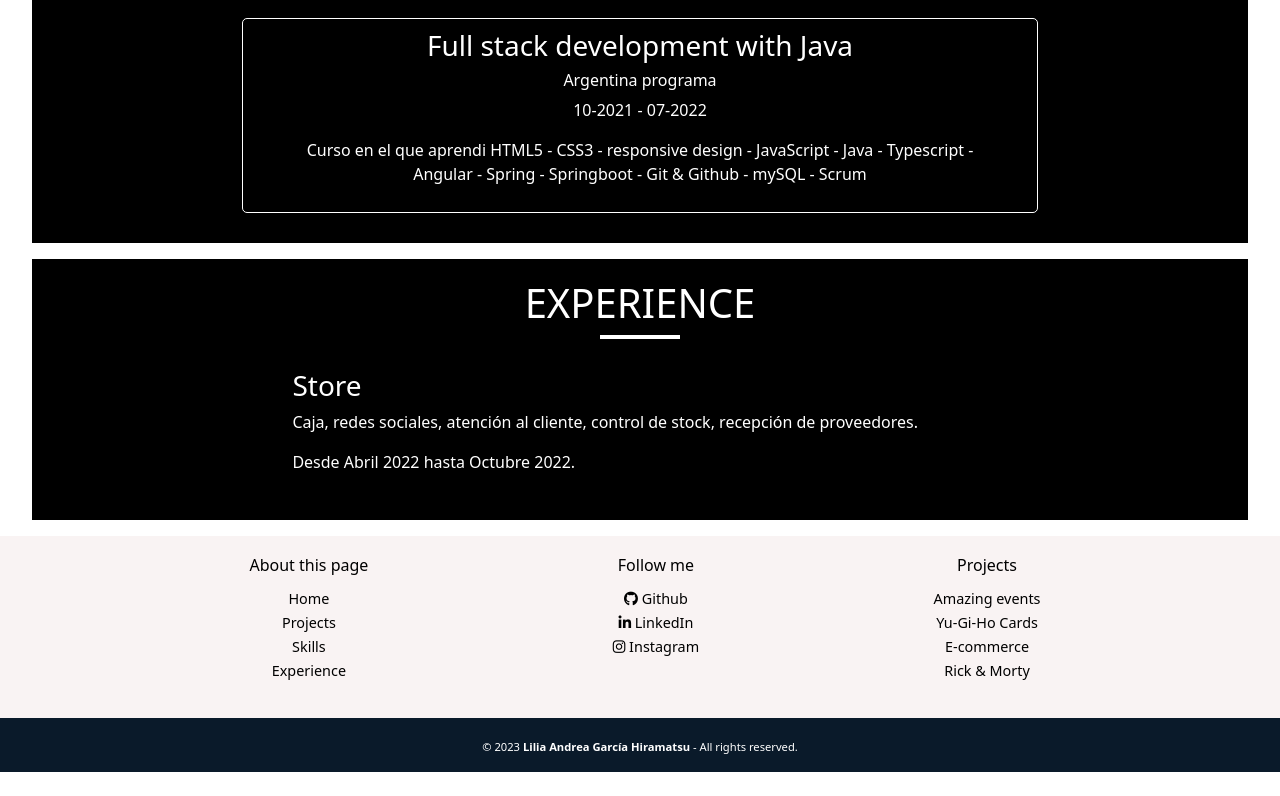
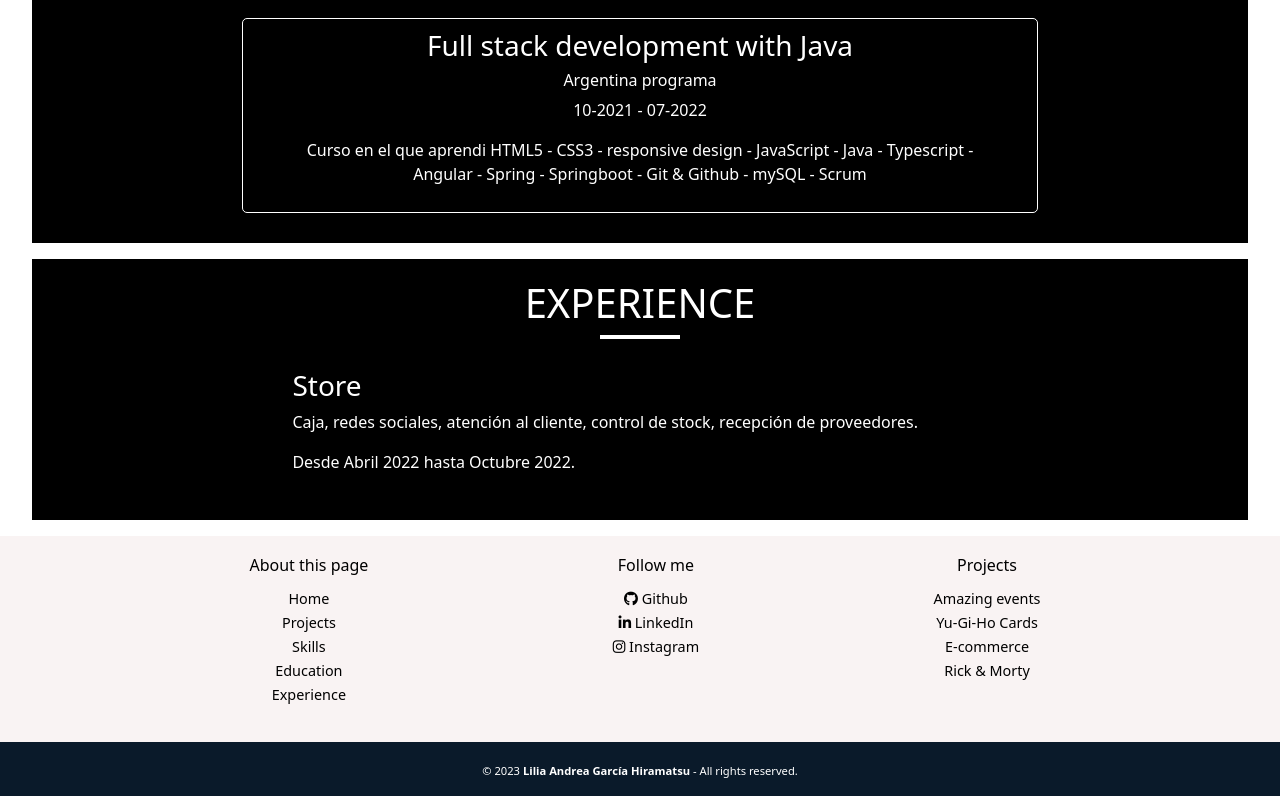
Before and after one commit to LiliaG-hiramatsu/portfolio-Lilia-Garcia, an Angular app: page / in a window 1280 px wide. Shown: the part 2895-3691 px from the top of the page. Before the commit the page ends 3667 px from the top, so only its background shows below. Built offline with nearby package versions, Linux system fonts and the light colour scheme.

Commit message:
add education footer

```diff
--- a/src/app/components/footer/footer.component.html
+++ b/src/app/components/footer/footer.component.html
@@ -6,6 +6,7 @@
                 <li><a href="#home">Home</a></li>
                 <li><a href="#proyectos">Projects</a></li>
                 <li><a href="#skills">Skills</a></li>
+                <li><a href="#educacion">Education</a></li>
                 <li><a href="#experiencia">Experience</a></li>
             </ul>
         </div>
```
